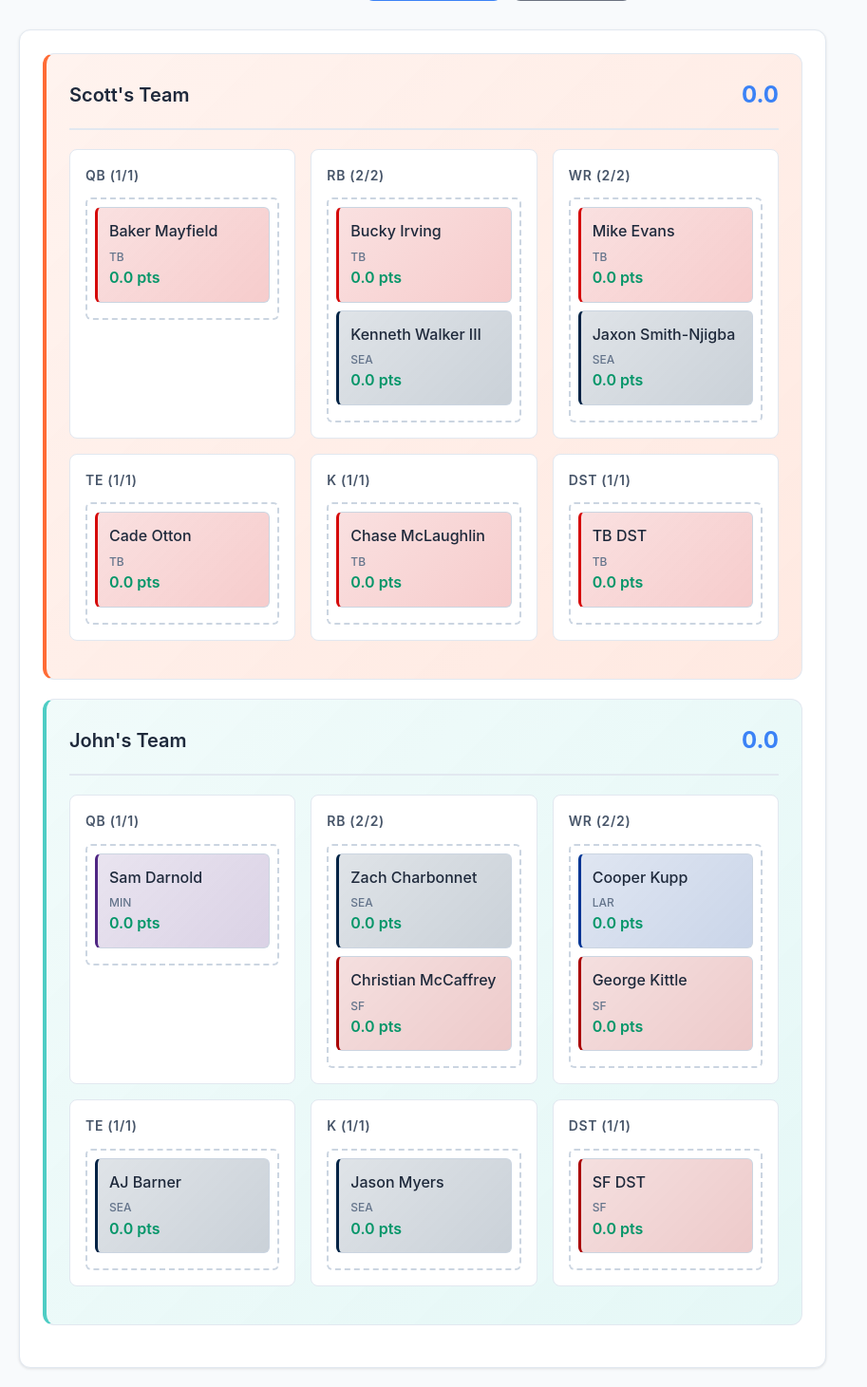
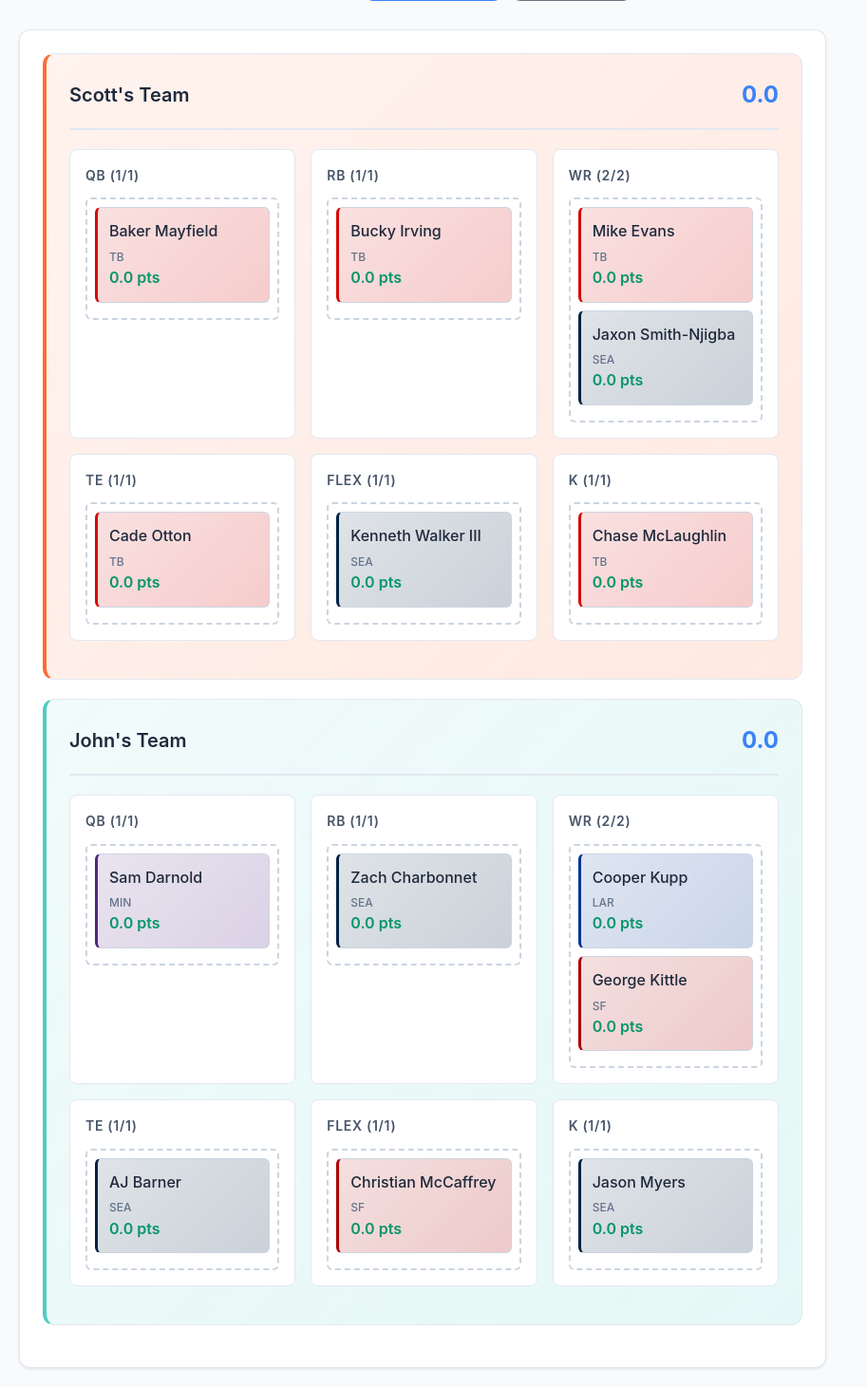
Before and after one commit to underwood-scott/fantasy-app, a Flask app: page / in a window 1280 px wide. Shown: the part 278-1739 px from the top of the page at 95% size, without its empty margins (0-913 px from the left). Run offline with Flask 3, Linux system fonts and the light colour scheme; data that the repository does not hold is empty.

Commit message:
remove defense, add flex, remove one rb spot

```diff
--- a/app.py
+++ b/app.py
@@ -5,6 +5,36 @@ app = Flask(__name__)
 
 # 1. SIMPLE STORAGE (In a real app, use a database or JSON file)
 # Example: {'User1': {'roster': {...}, 'color': '#ff0000'}, 'User2': {'roster': {...}, 'color': '#00ff00'}}
+
+# Predefined team colors for cycling
+TEAM_COLORS = [
+    '#3b82f6',  # Blue
+    '#ef4444',  # Red
+    '#10b981',  # Green
+    '#f59e0b',  # Orange
+    '#8b5cf6',  # Purple
+    '#06b6d4',  # Cyan
+    '#f97316',  # Orange-red
+    '#84cc16',  # Lime
+    '#ec4899',  # Pink
+    '#6366f1',  # Indigo
+]
+
+def get_next_team_color():
+    """Get the next unused team color, cycling through available colors."""
+    used_colors = set()
+    for team_data in teams.values():
+        if isinstance(team_data, dict) and 'color' in team_data:
+            used_colors.add(team_data['color'])
+
+    # Find first unused color
+    for color in TEAM_COLORS:
+        if color not in used_colors:
+            return color
+
+    # If all colors are used, cycle based on team count
+    return TEAM_COLORS[len(teams) % len(TEAM_COLORS)]
+
 teams = {}
 
 # Initialize sample teams if none exist
@@ -13,7 +43,9 @@ if not teams:
         'roster': {
             'QB': [{'name': 'Baker Mayfield', 'team': 'TB', 'position': 'QB', 'team_color': '#d50a0a'}],
             'RB': [
-                {'name': 'Bucky Irving', 'team': 'TB', 'position': 'RB', 'team_color': '#d50a0a'},
+                {'name': 'Bucky Irving', 'team': 'TB', 'position': 'RB', 'team_color': '#d50a0a'}
+            ],
+            'FLEX': [
                 {'name': 'Kenneth Walker III', 'team': 'SEA', 'position': 'RB', 'team_color': '#002244'}
             ],
             'WR': [
@@ -21,8 +53,7 @@ if not teams:
                 {'name': 'Jaxon Smith-Njigba', 'team': 'SEA', 'position': 'WR', 'team_color': '#002244'}
             ],
             'TE': [{'name': 'Cade Otton', 'team': 'TB', 'position': 'TE', 'team_color': '#d50a0a'}],
-            'K': [{'name': 'Chase McLaughlin', 'team': 'TB', 'position': 'K', 'team_color': '#d50a0a'}],
-            'DST': [{'name': 'TB DST', 'team': 'TB', 'position': 'DST', 'team_color': '#d50a0a'}]
+            'K': [{'name': 'Chase McLaughlin', 'team': 'TB', 'position': 'K', 'team_color': '#d50a0a'}]
         },
         'color': '#ff6b35'
     }
@@ -31,7 +62,9 @@ if not teams:
         'roster': {
             'QB': [{'name': 'Sam Darnold', 'team': 'MIN', 'position': 'QB', 'team_color': '#4f2683'}],
             'RB': [
-                {'name': 'Zach Charbonnet', 'team': 'SEA', 'position': 'RB', 'team_color': '#002244'},
+                {'name': 'Zach Charbonnet', 'team': 'SEA', 'position': 'RB', 'team_color': '#002244'}
+            ],
+            'FLEX': [
                 {'name': 'Christian McCaffrey', 'team': 'SF', 'position': 'RB', 'team_color': '#aa0000'}
             ],
             'WR': [
@@ -39,8 +72,7 @@ if not teams:
                 {'name': 'George Kittle', 'team': 'SF', 'position': 'WR', 'team_color': '#aa0000'}
             ],
             'TE': [{'name': 'AJ Barner', 'team': 'SEA', 'position': 'TE', 'team_color': '#002244'}],
-            'K': [{'name': 'Jason Myers', 'team': 'SEA', 'position': 'K', 'team_color': '#002244'}],
-            'DST': [{'name': 'SF DST', 'team': 'SF', 'position': 'DST', 'team_color': '#aa0000'}]
+            'K': [{'name': 'Jason Myers', 'team': 'SEA', 'position': 'K', 'team_color': '#002244'}]
         },
         'color': '#4ecdc4'
     }
@@ -48,11 +80,11 @@ if not teams:
 # Roster structure requirements
 ROSTER_POSITIONS = {
     'QB': 1,
-    'RB': 2,
+    'RB': 1,
     'WR': 2,
-    'TE': 1,  # This will be the flex spot that can also hold RB/WR
-    'K': 1,
-    'DST': 1
+    'TE': 1,
+    'FLEX': 1,  # Can be RB, WR, or TE
+    'K': 1
 }
 
 # Position mapping for ESPN data
@@ -62,10 +94,7 @@ POSITION_MAPPING = {
     'WR': 'WR',
     'TE': 'TE',
     'K': 'K',
-    'PK': 'K',  # Some kickers are listed as PK
-    'D/ST': 'DST',
-    'DEF': 'DST',
-    'DST': 'DST'
+    'PK': 'K'  # Some kickers are listed as PK
 }
 
 # Cache for players to avoid repeated API calls
@@ -132,8 +161,8 @@ def get_available_players():
         'RB': [],
         'WR': [],
         'TE': [],
-        'K': [],
-        'DST': []
+        'FLEX': [],
+        'K': []
     }
 
     try:
@@ -163,23 +192,6 @@ def get_available_players():
                     continue
 
                 print(f"Processing team: {team_name} ({team_abbr})")
-
-                # Add DST for this team
-                dst_name = f"{team_abbr} DST"
-                team_color = team_info.get('color', '000000')  # Get team color, default to black
-                # Ensure color has # prefix and is valid
-                if team_color and not team_color.startswith('#'):
-                    team_color = f"#{team_color}"
-                if not team_color or team_color == '#' or team_color == '#000000':
-                    team_color = '#64748b'  # Default gray for missing colors
-
-                if dst_name != " DST":
-                    players_by_position['DST'].append({
-                        'name': dst_name,
-                        'team': team_abbr,
-                        'position': 'DST',
-                        'team_color': team_color
-                    })
 
                 # Try to get roster from the roster API endpoint
                 # Use the team abbreviation to construct roster URL
@@ -247,6 +259,12 @@ def get_available_players():
                     else:
                         print(f"  Failed to get roster for {team_name}: {roster_response.status_code}")
 
+        # Populate FLEX position with RB, WR, and TE players
+        flex_players = []
+        for pos in ['RB', 'WR', 'TE']:
+            flex_players.extend(players_by_position[pos])
+        players_by_position['FLEX'] = flex_players
+
         # Remove duplicates and sort by name
         for position in players_by_position:
             # Remove duplicates based on player name
@@ -300,28 +318,13 @@ DEFAULT_SCORING = {
     'fg_50_plus': 5,   # Field goal 50+ yards
     'fg_miss': -1,     # Missed field goal
     'extra_point': 1,  # Extra point made
-    'extra_miss': -1,  # Extra point missed
-
-    # D/ST scoring
-    'dst_td': 6,       # Defensive/Special teams TD
-    'dst_safety': 2,   # Safety
-    'dst_interception': 2,  # Interception
-    'dst_fumble_rec': 2,    # Fumble recovery
-    'dst_sack': 1,     # Sack
-    'dst_block': 2,    # Blocked kick
-    'dst_pts_0': 10,   # 0 points allowed
-    'dst_pts_1_6': 7,  # 1-6 points allowed
-    'dst_pts_7_13': 4, # 7-13 points allowed
-    'dst_pts_14_20': 1,# 14-20 points allowed
-    'dst_pts_21_27': 0,# 21-27 points allowed
-    'dst_pts_28_34': -1, # 28-34 points allowed
-    'dst_pts_35_plus': -4  # 35+ points allowed
+    'extra_miss': -1   # Extra point missed
 }
 
 # Initialize scoring settings
 SCORING = DEFAULT_SCORING.copy()
 
-def get_team_defensive_performance():
+def get_live_stats():
     """Get team defensive performance (points allowed and defensive stats) from scoreboard."""
     team_performance = {}
 
@@ -533,7 +536,6 @@ def get_live_stats():
         data = response.json()
         player_stats = {}
         player_detailed_stats = {}
-        dst_stats = {}  # Track D/ST stats by team
         team_defensive_performance = {}  # Track team defensive stats (sacks, ints, points allowed)
         games_processed = 0
 
@@ -648,24 +650,6 @@ def get_live_stats():
                         name = athlete['athlete']['displayName']
                         stats = athlete.get('stats', [])
 
-                        # Skip individual defensive players - aggregate their stats for D/ST instead
-                        if stat_name in ['defensive', 'interceptions'] and not name.endswith(' DST'):
-                            print(f"  🛡️ Aggregating defensive stats for {name} ({team_abbr})")
-
-                            # Initialize team defensive stats if needed
-                            if team_abbr not in dst_stats:
-                                dst_stats[team_abbr] = {}
-                            if name not in dst_stats[team_abbr]:
-                                dst_stats[team_abbr][name] = {}
-
-                            # Extract defensive stats for aggregation
-                            detailed_stats = extract_key_stats(stat_name, keys, stats)
-                            if detailed_stats:
-                                dst_stats[team_abbr][name].update(detailed_stats)
-                                print(f"    Added stats: {detailed_stats}")
-
-                            continue
-
                         print(f"  🏈 Processing {name} for {stat_name}")
 
                         if name not in player_stats:
@@ -693,88 +677,6 @@ def get_live_stats():
 
         if games_processed == 0:
             print("No live games available for scoring")
-
-        # Process D/ST aggregation - assign team defensive stats to D/ST units
-        print(f"\n🛡️ AGGREGATING D/ST STATS:")
-        print(f"Available teams with defensive stats: {list(dst_stats.keys())}")
-
-        # Use team defensive performance that was extracted during game processing
-        print(f"Team defensive performance: {team_defensive_performance}")
-
-        for dst_team, team_defensive_stats in dst_stats.items():
-            dst_name = f"{dst_team} DST"
-            print(f"Creating D/ST player: '{dst_name}'")
-            if dst_name not in player_stats:
-                player_stats[dst_name] = 0
-                player_detailed_stats[dst_name] = {}
-
-            # Calculate total D/ST points for this team
-            dst_points = 0
-            dst_details = {}
-
-            # Use team-level defensive stats if available, otherwise fall back to aggregated player stats
-            if dst_team in team_defensive_performance:
-                team_def_data = team_defensive_performance[dst_team]
-
-                # Use team-level stats
-                total_sacks = team_def_data.get('sacks', 0)
-                total_ints = team_def_data.get('interceptions', 0)
-                total_fum_rec = team_def_data.get('fumbles_recovered', 0)
-                total_tds = team_def_data.get('defensive_tds', 0)
-
-                print(f"  Using team-level stats for {dst_name}: sacks={total_sacks}, ints={total_ints}, fum_rec={total_fum_rec}, tds={total_tds}")
-            else:
-                # No team-level stats available
-                total_sacks = 0
-                total_ints = 0
-                total_fum_rec = 0
-                total_tds = 0
-
-                print(f"  No team-level defensive stats available for {dst_name}")
-
-            # Calculate D/ST points
-            if total_sacks > 0:
-                sack_points = total_sacks * SCORING['dst_sack']
-                dst_points += sack_points
-                dst_details['sacks'] = total_sacks
-                print(f"  {dst_name}: {total_sacks} sacks = {sack_points} points")
-
-            if total_ints > 0:
-                int_points = total_ints * SCORING['dst_interception']
-                dst_points += int_points
-                dst_details['ints'] = total_ints
-                print(f"  {dst_name}: {total_ints} interceptions = {int_points} points")
-
-            if total_fum_rec > 0:
-                fum_points = total_fum_rec * SCORING['dst_fumble_rec']
-                dst_points += fum_points
-                dst_details['fum_rec'] = total_fum_rec
-                print(f"  {dst_name}: {total_fum_rec} fumble recoveries = {fum_points} points")
-
-            if total_tds > 0:
-                td_points = total_tds * SCORING['dst_td']
-                dst_points += td_points
-                dst_details['tds'] = total_tds
-                print(f"  {dst_name}: {total_tds} defensive TDs = {td_points} points")
-
-            # Add points allowed scoring
-            if dst_team in team_defensive_performance:
-                points_allowed = team_defensive_performance[dst_team]['points_allowed']
-                points_allowed_score = calculate_dst_points_allowed_score(points_allowed)
-                dst_points += points_allowed_score
-                dst_details['points_allowed'] = points_allowed
-                print(f"  {dst_name}: {points_allowed} points allowed = {points_allowed_score} points")
-            else:
-                print(f"  {dst_name}: No points allowed data available")
-
-            # Add points to the D/ST unit
-            player_stats[dst_name] += dst_points
-            player_detailed_stats[dst_name].update(dst_details)
-
-            if dst_points > 0:
-                print(f"  ✅ {dst_name}: Total defensive points = {dst_points}")
-            else:
-                print(f"  ⚪ {dst_name}: No defensive points scored")
 
         return player_stats, player_detailed_stats
 
@@ -1219,11 +1121,11 @@ def index():
             # Try to place old players in appropriate positions (simplified)
             for i, player in enumerate(old_roster[:sum(ROSTER_POSITIONS.values())]):
                 if i == 0: roster['QB'].append(player)
-                elif i <= 2: roster['RB'].append(player)
-                elif i <= 4: roster['WR'].append(player)
-                elif i == 5: roster['TE'].append(player)
-                elif i == 6: roster['DST'].append(player)
-                elif i == 7: roster['K'].append(player)
+                elif i == 1: roster['RB'].append(player)  # Only 1 RB now
+                elif i <= 3: roster['WR'].append(player)  # WR positions 2-3
+                elif i == 4: roster['TE'].append(player)
+                elif i == 5: roster['FLEX'].append(player)  # FLEX is position 5
+                elif i == 6: roster['K'].append(player)
             teams[user]['roster'] = roster
 
         # Calculate scores for all players
@@ -1278,7 +1180,12 @@ def index():
 @app.route('/add_team', methods=['POST'])
 def add_team():
     team_name = request.form.get('team_name', '').strip()
-    team_color = request.form.get('team_color', '#3b82f6').strip()
+    team_color = request.form.get('team_color', '').strip()
+
+    # If no color provided or default color, use next available color
+    if not team_color or team_color == '#3b82f6':
+        team_color = get_next_team_color()
+
     if team_name and team_name not in teams:
         teams[team_name] = {
             'roster': {pos: [] for pos in ROSTER_POSITIONS.keys()},
--- a/templates/index.html
+++ b/templates/index.html
@@ -559,7 +559,7 @@
                     <form class="add-team-form" method="POST" action="/add_team">
                         <input type="text" name="team_name" placeholder="Enter team name..." required>
                         <div class="color-picker-container">
-                            <input type="color" name="team_color" value="#3b82f6" title="Choose team color" onchange="updateColorPreview(this)">
+                            <input type="color" name="team_color" value="" title="Choose team color" onchange="updateColorPreview(this)">
                             <div class="color-preview">
                                 <div class="color-circle" style="background-color: #3b82f6;"></div>
                             </div>
@@ -818,10 +818,9 @@
             // Check if player can be added to this position
             const playerPosition = draggedPlayerData.position;
 
-            // Allow flex positioning (TE can accept RB/WR and vice versa)
+            // Allow FLEX positioning and exact position matches
             const validDrop = playerPosition === targetPosition ||
-                (targetPosition === 'TE' && ['RB', 'WR', 'TE'].includes(playerPosition)) ||
-                (['RB', 'WR'].includes(targetPosition) && playerPosition === 'TE');
+                (targetPosition === 'FLEX' && ['RB', 'WR', 'TE'].includes(playerPosition));
 
             if (!validDrop) {
                 alert(`Cannot add ${playerPosition} to ${targetPosition} slot`);
```
Also changed, not shown: README.md.
